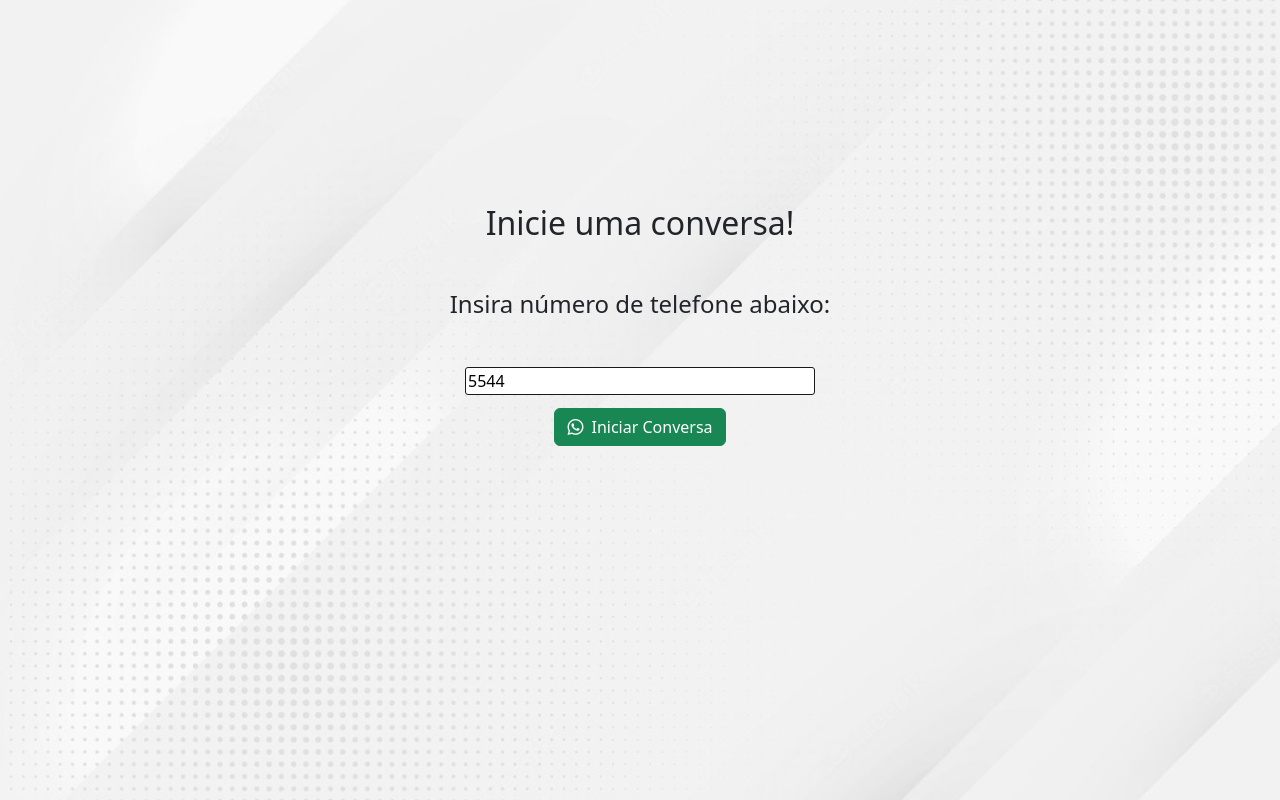
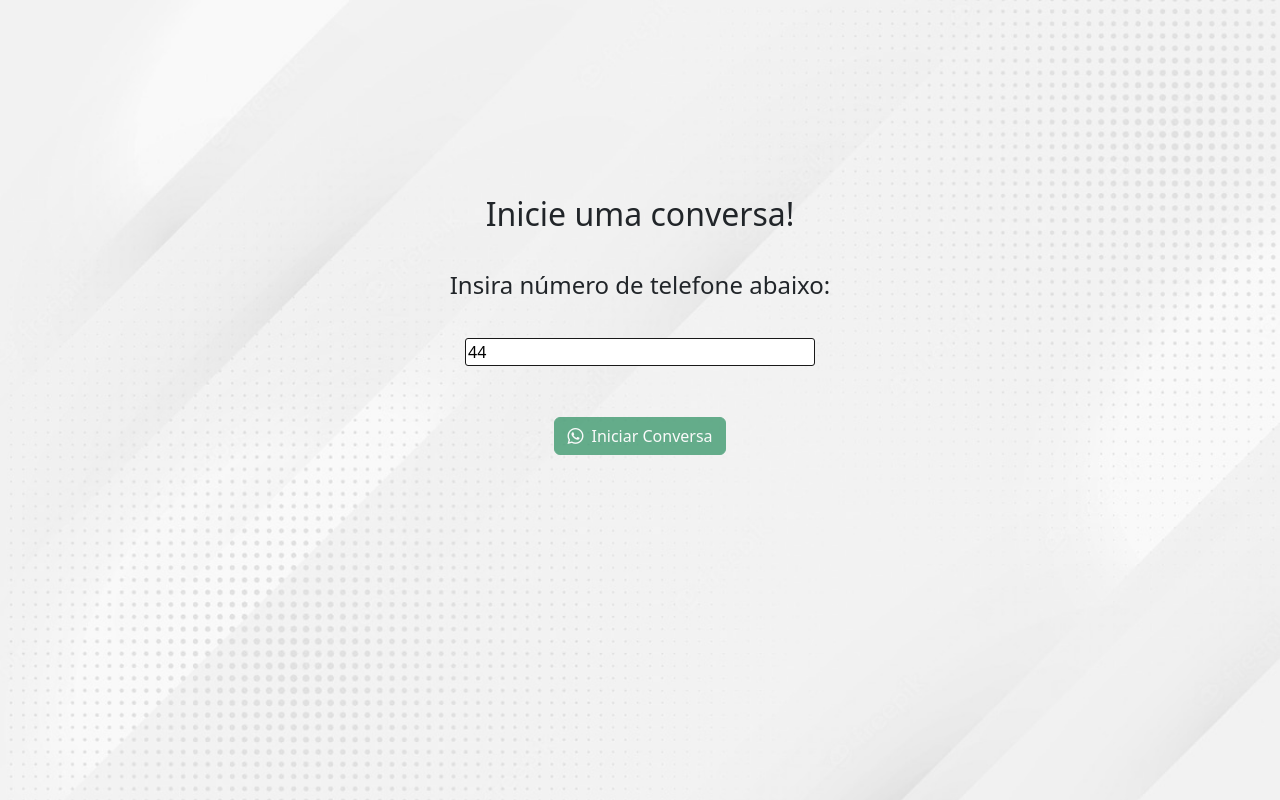
Before and after one commit to mateuslcsilva/whatsappchat, a plain HTML site: page index.html in a window 1280 px wide. Drawn offline with nearby package versions, Linux system fonts and the light colour scheme.

Commit message:
melhorado o input de telefone
o input agora retira todos os caracteres que não sejam números, para deixar com que a pessoa digite com os padrões desejados. acrescido também feedback imediato se o telefone é inválido

```diff
--- a/index.html
+++ b/index.html
@@ -22,9 +22,13 @@
             <h2>Inicie uma conversa!</h2>
             <h4>Insira número de telefone abaixo:</h4>
 
-<input class='input' onkeyup="getNumber(this)" value='5544'></input>
+            <div class="input-div">
+                <input class='input' onkeyup="getNumber(this)" value='44'></input>
+                <p class="alert-invalid-phone-number">*Número de Telefone Inválido!</p>
+            </div>
 
-<a id= 'sendMessage' href='https://wa.me/whatsappphonenumber/' target='_blank' class='btn btn-success'><i class="bi bi-whatsapp me-2"></i>Iniciar Conversa</a>
+            <a id='sendMessage' href='https://wa.me/whatsappphonenumber/' target='_blank'
+                class='btn btn-success disabled'><i class="bi bi-whatsapp me-2"></i>Iniciar Conversa</a>
 
         </div>
     </div>
--- a/script.js
+++ b/script.js
@@ -1,5 +1,18 @@
+const updateHref  = (phoneNumber) => {
+	document.querySelector('#sendMessage').href=`https://wa.me/${phoneNumber}/`
+}
+
 const getNumber = (element) => {
-  document.querySelector(
-    "#sendMessage"
-  ).href = `https://wa.me/55${element.value}/`;
-};
+	let phoneNumber = `55${element.value.replace(/[^0-9]/g, '')}`
+	updateHref(phoneNumber)
+
+	if(element.value.replace(/[^0-9]/g, '').length != 11){
+	document.querySelector('#sendMessage').classList.add('disabled')
+	element.style.borderColor = 'red'
+	document.querySelector('.alert-invalid-phone-number').style.display = 'block'
+	} else{
+	document.querySelector('#sendMessage').classList.remove('disabled')
+	element.style.borderColor = '#191919'
+	document.querySelector('.alert-invalid-phone-number').style.display = 'none'
+	}
+}
--- a/styles.css
+++ b/styles.css
@@ -20,10 +20,30 @@ body{
     justify-content: space-evenly;
    }
 
+   .input-div{
+    margin-bottom: -7%;
+    height: 7vh ;
+   }
+
+   .alert-invalid-phone-number{
+    text-align: end;
+    color: red;
+    display: none;
+   }
+
    .input{
     width: 350px;
     border-radius: 3px;
     outline: none;
     border: 1px solid #191919;
-    margin-bottom: -7%;
    }
+
+   .border-red{
+    border: 1px solid red;
+   }
+
+   @media (max-width: 1500px) {
+    #sendMessage{
+        margin-top: 20px;
+    }
+   }
```
Lines whose indentation alone changed are shown as unchanged.
